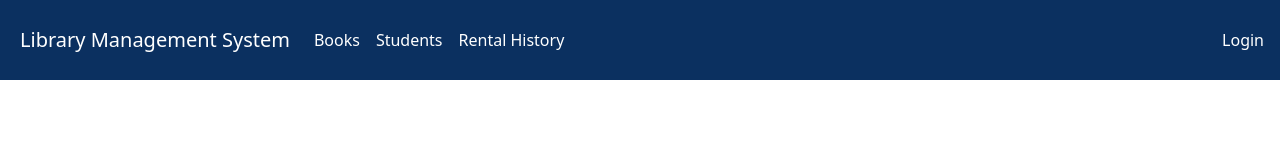
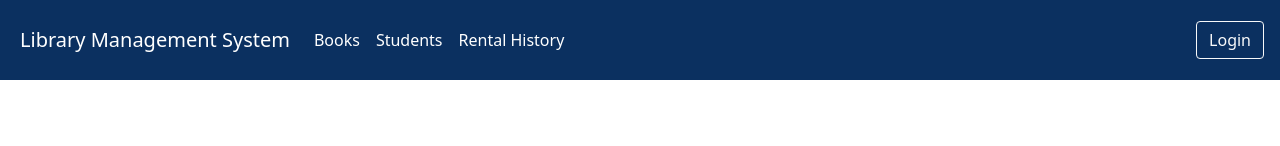
Before and after one commit to abhi886/react-library-management-system, a React (Create React App) app: page / in a window 1280 px wide. Shown: the top 146 px of the page. Built offline with nearby package versions, Linux system fonts and the light colour scheme; no server answers.

Commit message:
Fix Login Button design in the Nav Bar

```diff
--- a/src/components/navbar.jsx
+++ b/src/components/navbar.jsx
@@ -73,7 +73,12 @@
           {!user && (
             <React.Fragment>
               <NavLink className='nav-item nav-link' to='/login'>
-                Login
+                <button
+                  className='btn btn-outline-light my-2 my-sm-0'
+                  type='button'
+                >
+                  Login
+                </button>
               </NavLink>
               {/* <NavLink className='nav-item nav-link' to='/register'>
                 Register
```
